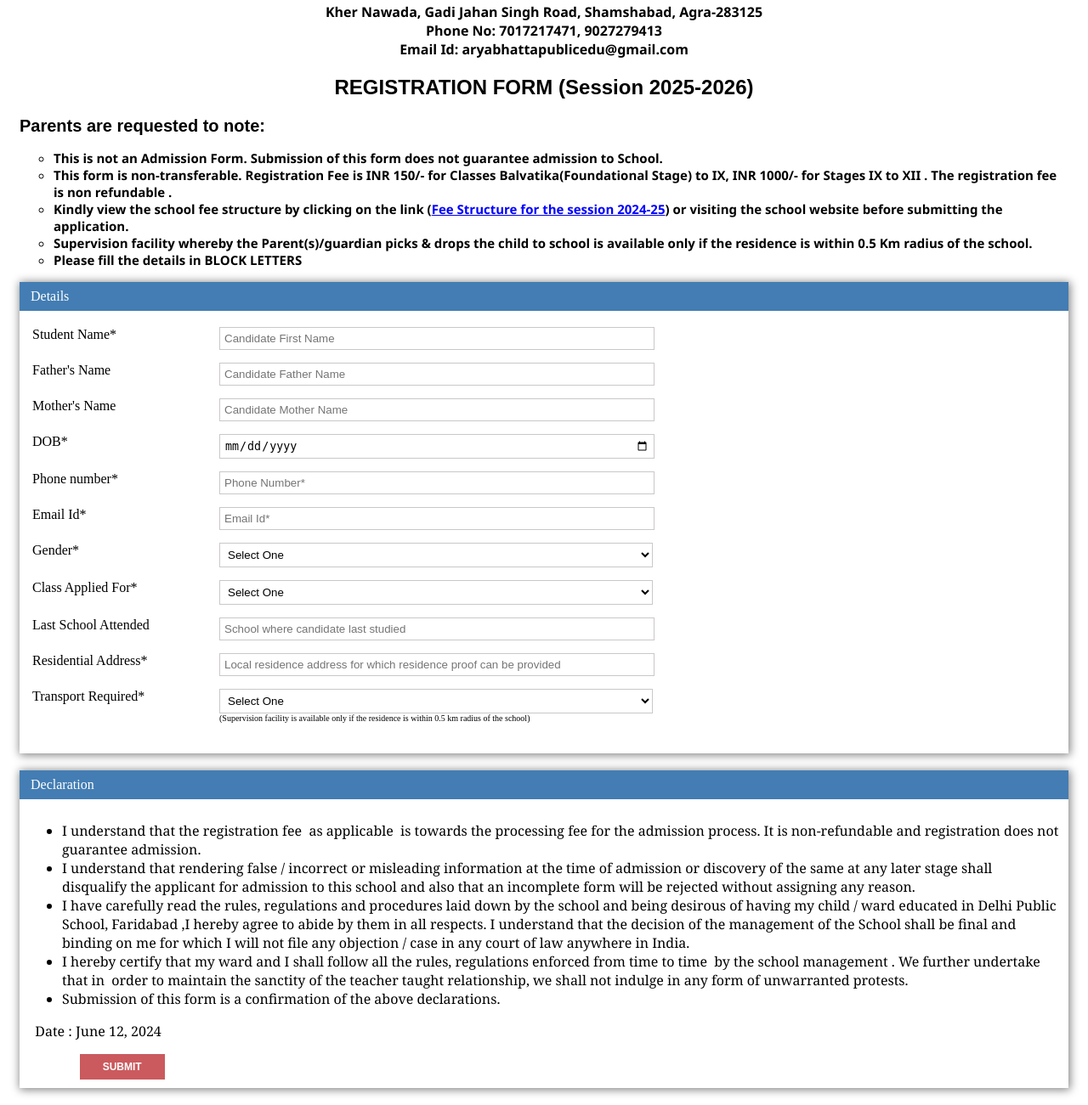
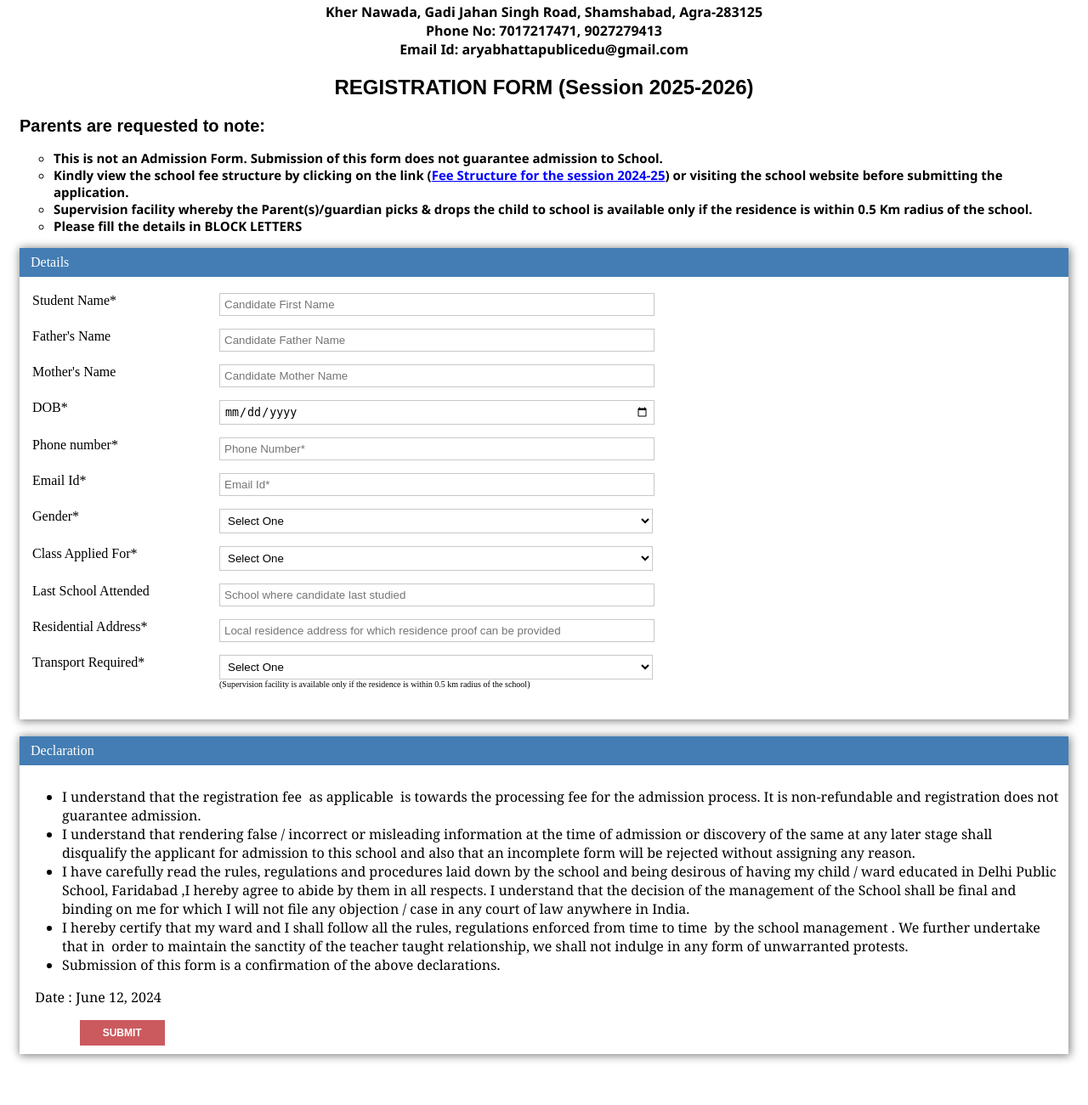
Before and after one commit to shivam2419/school, a Django app: page /admission2 in a window 1280 px wide. Shown: the part 223-1524 px from the top of the page at 85% size. After the commit the page ends 1473 px from the top, so only its background shows below. Run offline with Django 4.2, Linux system fonts and the light colour scheme.

Commit message:
Add files via upload

```diff
--- a/templates/admission2.html
+++ b/templates/admission2.html
@@ -2,6 +2,7 @@
 <!DOCTYPE html>
 <html lang="en">
   <head>
+    <meta name="viewport" content="width=device-width, initial-scale=1.0">
     <link rel="stylesheet" href="{% static 'admission2.css' %}">
     <title>ARYABHATT EDU | ADMISSION-FORM</title>
   </head>
@@ -64,23 +65,10 @@
               guarantee admission to School.</b
             >
           </li>
-
-          <li>
-            <b
-              >This form is non-transferable. Registration Fee is INR 150/- for
-              Classes Balvatika(Foundational Stage) to IX, INR
-              1000/- for Stages IX to XII . The registration fee is non refundable .</b
-            >
-          </li>
-
-          <!-- <li><b><a>Kindly view the school fee structure by clicking on the link</a> or visiting the
-
-					school website before submitting the application</b></li>
- -->
           <li>
             <b
               >Kindly view the school fee structure by clicking on the link (<a
-                href="pdf/FEE STRUCTURE CBSE 2024-25.pdf"
+                href="{% url 'service' %}"
                 target="_blank"
                 style="color: blue; text-decoration: underline"
                 >Fee Structure for the session 2024-25</a
@@ -144,7 +132,7 @@
                       <h3 class="form-section"></h3>
 
                       <div class="row">
-                        <div class="col-md-6">
+                        <div class="col-md-3">
                           <div class="form-group">
                             <label class="control-label col-md-3">
                               Student Name*</label
@@ -258,11 +246,7 @@
                                 class="form-control"
                                 name="txtFieldValue_5"
                                 id="txtFieldValue_5"
-                                onchange="ValidateSingleInput(this);"
                                 placeholder="Email Id*"
-                                onclick="javascript:CalculateAgeInQC();"
-                                onkeyup="upperCaseF(this)"
-                                readonly="true"
                               />
                             </div>
                           </div>
@@ -404,8 +388,8 @@
                               residence is within 0.5 km radius of the school)</p>
                               <br><br>
                             </div>
-                            </div>
                           </div>
+                        </div>
                         </div>
 
                       </div>
@@ -529,6 +513,12 @@
 
     <!-- END PAGE CONTENT-->
   </div>
+  <script>
+    function scrollToSection(id) {
+        var element = document.getElementById(id);
+        element.scrollIntoView({ behavior: 'smooth', block: 'start' });
+    }
+</script>
 
   </body>
 </html>
--- a/templates/base.html
+++ b/templates/base.html
@@ -282,7 +282,7 @@
         <div class="container">
           <div class="row">
             <div class="col-sm-12 col-xs-12 text-center">
-              © Copyright <a href="{% url 'Dashboard' %}"> Aryabhatt Agra</a> 2023. Designed and Developed by Shivam Sharma
+              © Copyright <a href="{% url 'adminDashboard' %}"> Aryabhatt Agra</a> 2023. Designed and Developed by Shivam Sharma
             </div>
           </div>
         </div>
```
